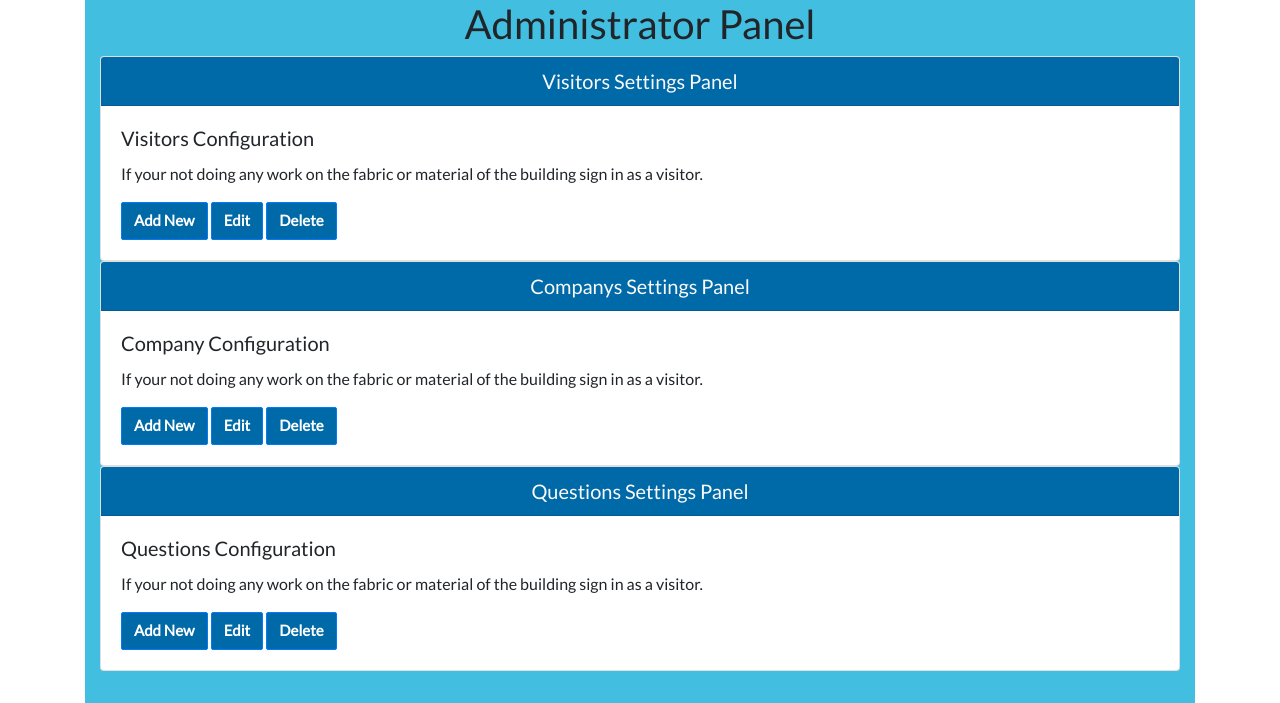
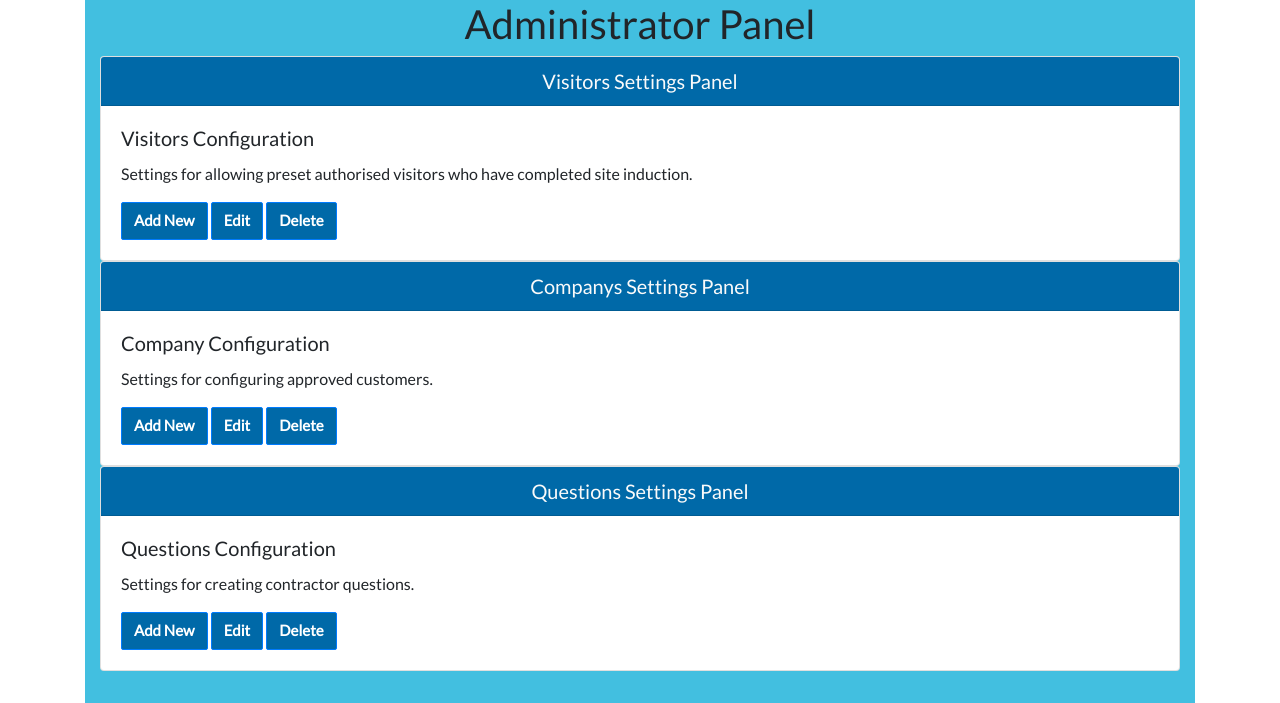
Before and after one commit to tdignan87/traceVMS, a Flask app: page /admin_panel in a window 1280 px wide. Shown: the part 120-823 px from the top of the page. Run offline with Flask 2, Linux system fonts and the light colour scheme; some libraries are stand-ins or nearby versions.

Commit message:
Changed card text

```diff
--- a/templates/admin.html
+++ b/templates/admin.html
@@ -10,7 +10,7 @@
                     <h5 class="card-header">Visitors Settings Panel</h5>
                     <div class="card-body">
                         <h5 class="card-title">Visitors Configuration</h5>
-                        <p class="card-text">If your not doing any work on the fabric or material of the building sign in as a visitor.</p>
+                        <p class="card-text">Settings for allowing preset authorised visitors who have completed site induction.</p>
                         <a href="#" class="btn btn-primary">Add New</a>
                         <a href="#" class="btn btn-primary">Edit</a>
                         <a href="#" class="btn btn-primary">Delete</a>
@@ -25,8 +25,8 @@
                     <h5 class="card-header">Companys Settings Panel</h5>
                     <div class="card-body">
                         <h5 class="card-title">Company Configuration</h5>
-                        <p class="card-text">If your not doing any work on the fabric or material of the building sign in as a visitor.</p>
-                        <a href="#" class="btn btn-primary">Add New</a>
+                        <p class="card-text">Settings for configuring approved customers.</p>
+                        <a href="{{url_for ('addcompany')}}" class="btn btn-primary">Add New</a>
                         <a href="#" class="btn btn-primary">Edit</a>
                         <a href="#" class="btn btn-primary">Delete</a>
                     </div>
@@ -40,7 +40,7 @@
                     <h5 class="card-header">Questions Settings Panel</h5>
                     <div class="card-body">
                         <h5 class="card-title">Questions Configuration</h5>
-                        <p class="card-text">If your not doing any work on the fabric or material of the building sign in as a visitor.</p>
+                        <p class="card-text">Settings for creating contractor questions.</p>
                         <a href="#" class="btn btn-primary">Add New</a>
                         <a href="#" class="btn btn-primary">Edit</a>
                         <a href="#" class="btn btn-primary">Delete</a>
```
